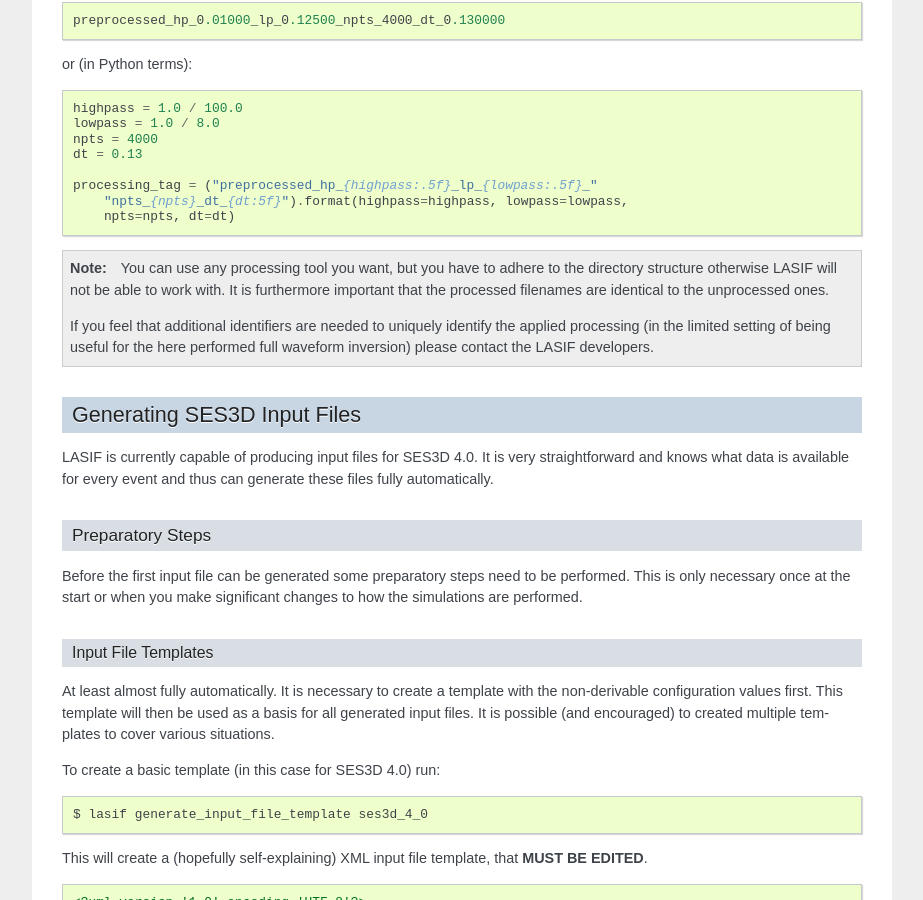
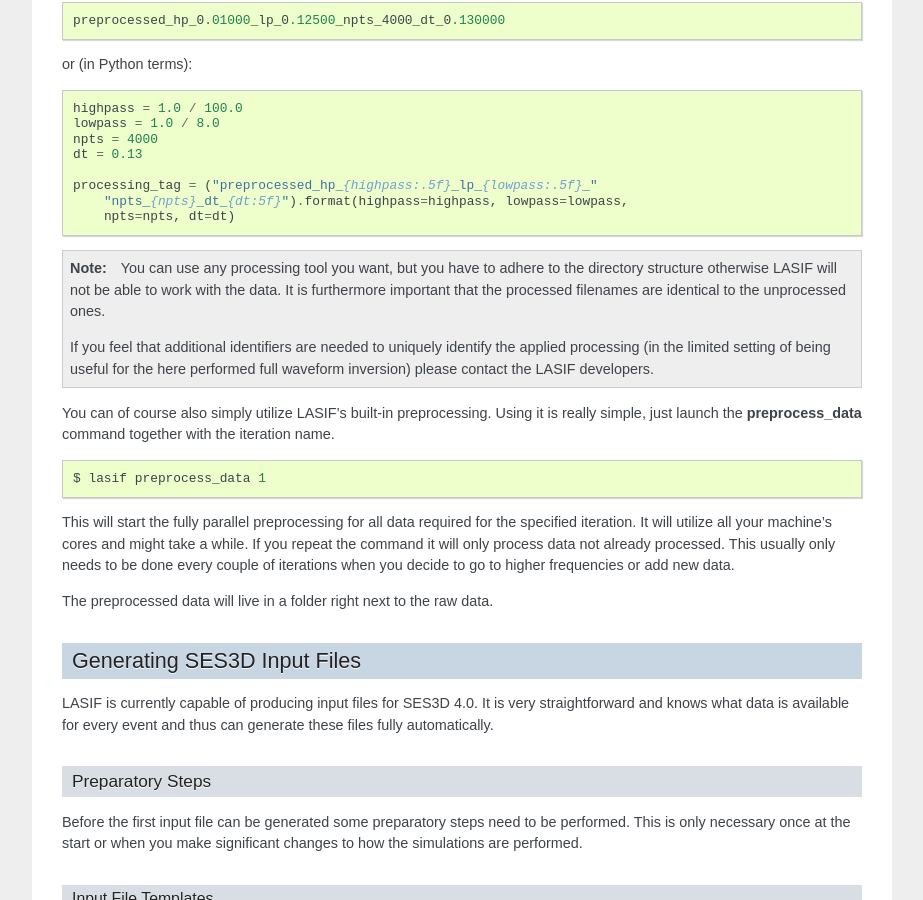
Before and after one commit to krischer/LASIF, a Sphinx documentation site: the page built from doc/index.rst, in a window 1280 px wide and 900 px high, scrolled down 14275 px. Shown: the whole window, without its empty margins (198-1121 px from the left). Built offline with Sphinx 7.4.7, drawn with Linux system fonts in a browser that asks for light colours; formulas are drawn with MathJax 3.

Commit message:
More preprocessing doc work.

```diff
--- a/doc/index.rst
+++ b/doc/index.rst
@@ -1011,13 +1011,29 @@
 .. note::
 
     You can use any processing tool you want, but you have to adhere to the
-    directory structure otherwise LASIF will not be able to work with. It is
-    furthermore important that the processed filenames are identical to the
-    unprocessed ones.
+    directory structure otherwise LASIF will not be able to work with the data.
+    It is furthermore important that the processed filenames are identical to
+    the unprocessed ones.
 
     If you feel that additional identifiers are needed to uniquely identify the
     applied processing (in the limited setting of being useful for the here
     performed full waveform inversion) please contact the LASIF developers.
+
+You can of course also simply utilize LASIF's built-in preprocessing. Using it
+is really simple, just launch the **preprocess_data** command together with the
+iteration name.
+
+.. code-block:: bash
+
+    $ lasif preprocess_data 1
+
+This will start the fully parallel preprocessing for all data required for the
+specified iteration. It will utilize all your machine's cores and might take a
+while. If you repeat the command it will only process data not already
+processed. This usually only needs to be done every couple of iterations when
+you decide to go to higher frequencies or add new data.
+
+The preprocessed data will live in a folder right next to the raw data.
 
 
 
```
